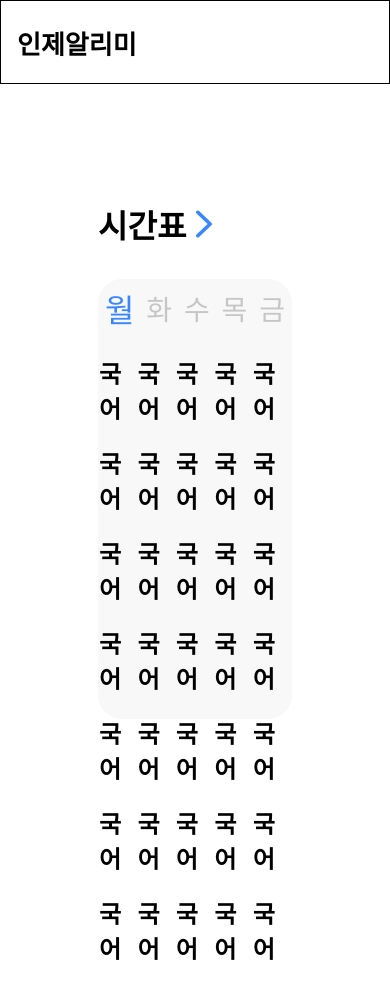
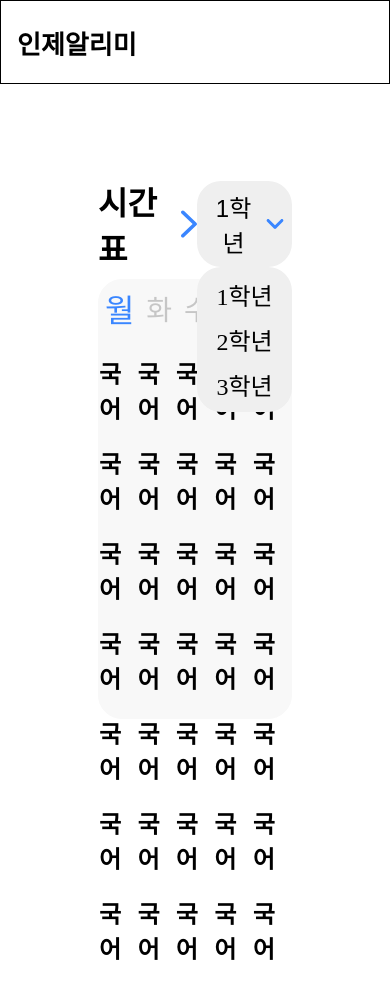
Before and after one commit to SEOKKAMONI/INJE-HighSchool-Notice, a React Native app: screen / in a window 390 px wide. Built offline with nearby package versions, Linux system fonts and the light colour scheme.

Commit message:
ADD :: DropDownBtn 스타일

```diff
--- a/components/DropDownBtn/DropDownBtn.css
+++ b/components/DropDownBtn/DropDownBtn.css
@@ -0,0 +1,36 @@
+.drop-down-btn {
+    width: 95px;
+    display: flex;
+    justify-content: center;
+    align-items: center;
+    border: none;
+    outline: none;
+    background-color: "#F8F8F8";
+    font-size: 24px;
+    font-weight: 500;
+    border-radius: 24px;
+    padding: 8px;
+}
+
+.grade-item {
+    margin-right: 4px;
+}
+
+/* drop-down-items */
+
+.drop-down-items {
+    list-style: none;
+    position: absolute;
+    z-index: 1;
+    border-radius: 24px;
+    background-color: #EFEFEF;
+    width: 95px;
+}
+
+.drop-down-item {
+    text-align: center;
+    list-style: none;
+    font-size: 24px;
+    font-weight: 500;
+    margin: 10px;
+}
--- a/components/DropDownBtn/DropDownBtn.js
+++ b/components/DropDownBtn/DropDownBtn.js
@@ -1,9 +1,27 @@
+import {useState} from "react";
 import "./DropDownBtn.css";
+import arrowSvg from "../../img/arrow.svg"
 
 export default function DropDownBtn() {
     return (
-        <div>
-
+        <div className="drop-down-menu">
+            <button className="drop-down-btn">
+                <span className="grade-item">1학년</span>
+                <img src={arrowSvg} className="arrowSvg" />
+            </button>
+            <ul
+                className="drop-down-items"
+            >
+                <li className="drop-down-item">
+                    <span>1학년</span>
+                </li>
+                <li className="drop-down-item">
+                    <span>2학년</span>
+                </li>
+                <li className="drop-down-item">
+                    <span>3학년</span>
+                </li>
+            </ul>
         </div>
     )
 }
--- a/components/Main/Main.css
+++ b/components/Main/Main.css
@@ -17,6 +17,7 @@
 .main-content-header{
     display: flex;
     align-items: center;
+    justify-content: space-between;
     /* border: 1px solid black; */
     height: 70px;
     padding: 20px;
--- a/components/Main/Main.js
+++ b/components/Main/Main.js
@@ -1,6 +1,7 @@
 import "./Main.css";
 import arrowSVG from "../../img/chevron.left.svg";
 import Schedule from "../Schedule/Schedule";
+import DropDownBtn from "../DropDownBtn/DropDownBtn";
 
 export default function Main() {
     return (
@@ -18,6 +19,7 @@ export default function Main() {
                             <img src={arrowSVG} />
                         </span>
                     </div>
+                    <DropDownBtn />
                 </div>
                 {/* content-frame */}
                 <div className="main-content-frame">
```
Also changed, not shown: img/arrow.svg (added).
